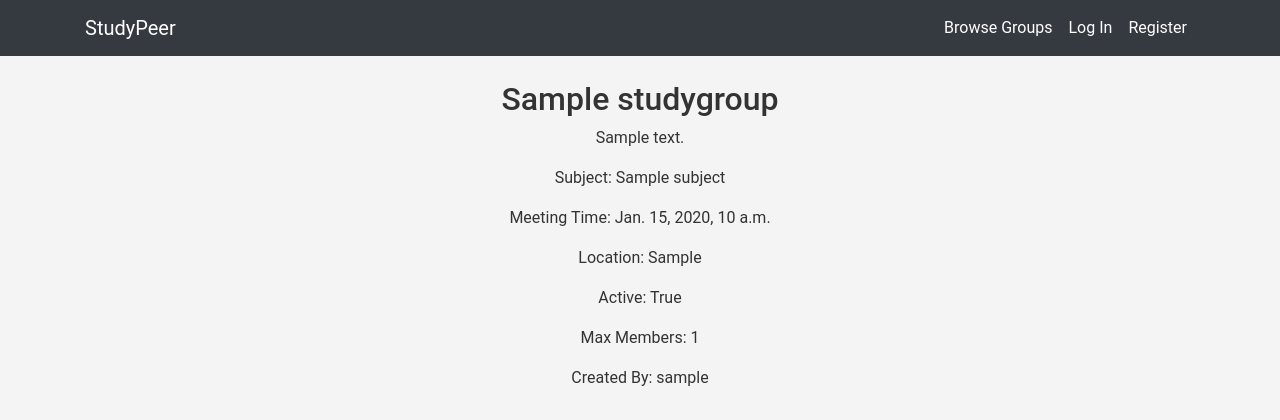
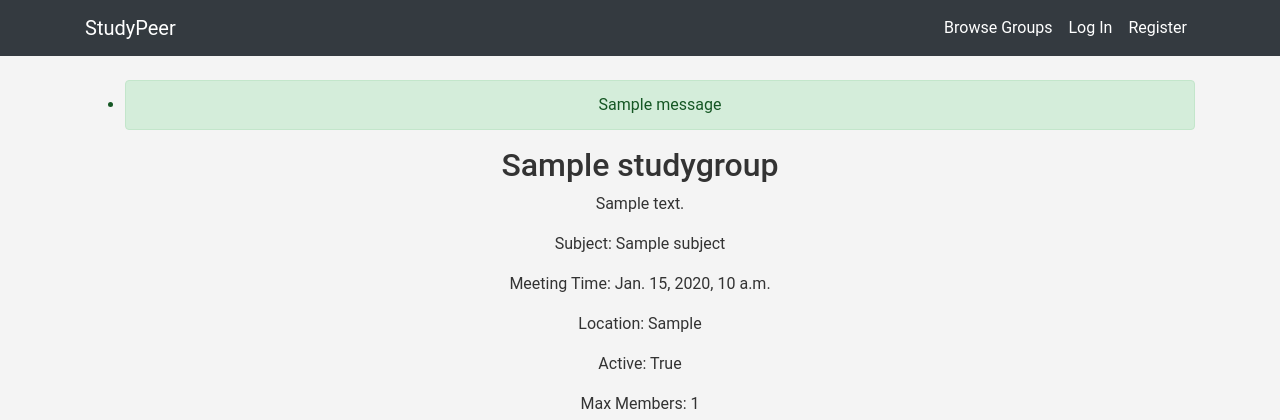
Before and after one commit to dossdortival/studypeer, a Django app: page /groups/1/ in a window 1280 px wide. Shown: the top 420 px of the page. Run offline with Django 5.2, Linux system fonts and the light colour scheme; tables that the repository leaves empty hold one stand-in row (values such as "Sample post"); one stand-in notice (Sample message) is shown; some libraries are stand-ins or nearby versions.

Commit message:
update app layout

```diff
--- a/studypeer/templates/studypeer/layout.html
+++ b/studypeer/templates/studypeer/layout.html
@@ -27,7 +27,7 @@
                     </li>
                 {% endif %}
                 <li class="nav-item">
-                  <a class="nav-link text-white" href="{% url 'index' %}">Browse Groups</a>
+                  <a class="nav-link text-white" href="{% url 'group_list' %}">Browse Groups</a>
                 </li>
                 {% if user.is_authenticated %}
                     <li class="nav-item">
@@ -51,6 +51,14 @@
 
     <!-- Main Content -->
     <main class="container my-4">
+        {% if messages %}
+        <ul class="messages">
+            {% for message in messages %}
+            <li class="alert alert-{{ message.tags }}">{{ message }}</li>
+            {% endfor %}
+        </ul>
+        {% endif %}
+
         {% block body %}{% endblock %}
     </main>
 
```
